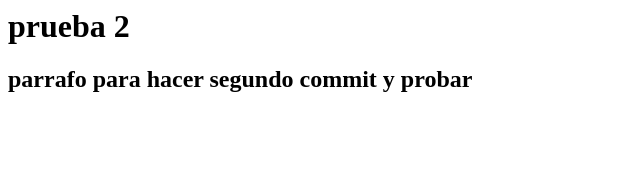
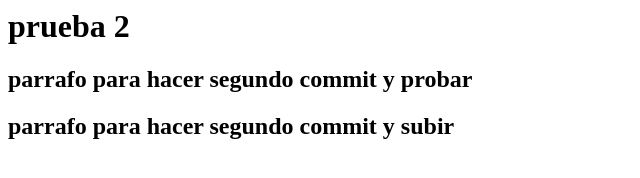
Before and after one commit to luis5190/pagina-web, a plain HTML site: page index.html in a window 1280 px wide. Shown: the whole page, without its empty margins (0-640 px from the left). Drawn offline with Linux system fonts and the light colour scheme.

Commit message:
Update index.html
agregar un parrafo 2

```diff
--- a/index.html
+++ b/index.html
@@ -7,6 +7,8 @@
         <h1>prueba 2</h1>
 
         <h2>parrafo para hacer segundo commit y probar</h2>
+        <h2>parrafo para hacer segundo commit y subir</h2>
+
 
     </body>
 
```
